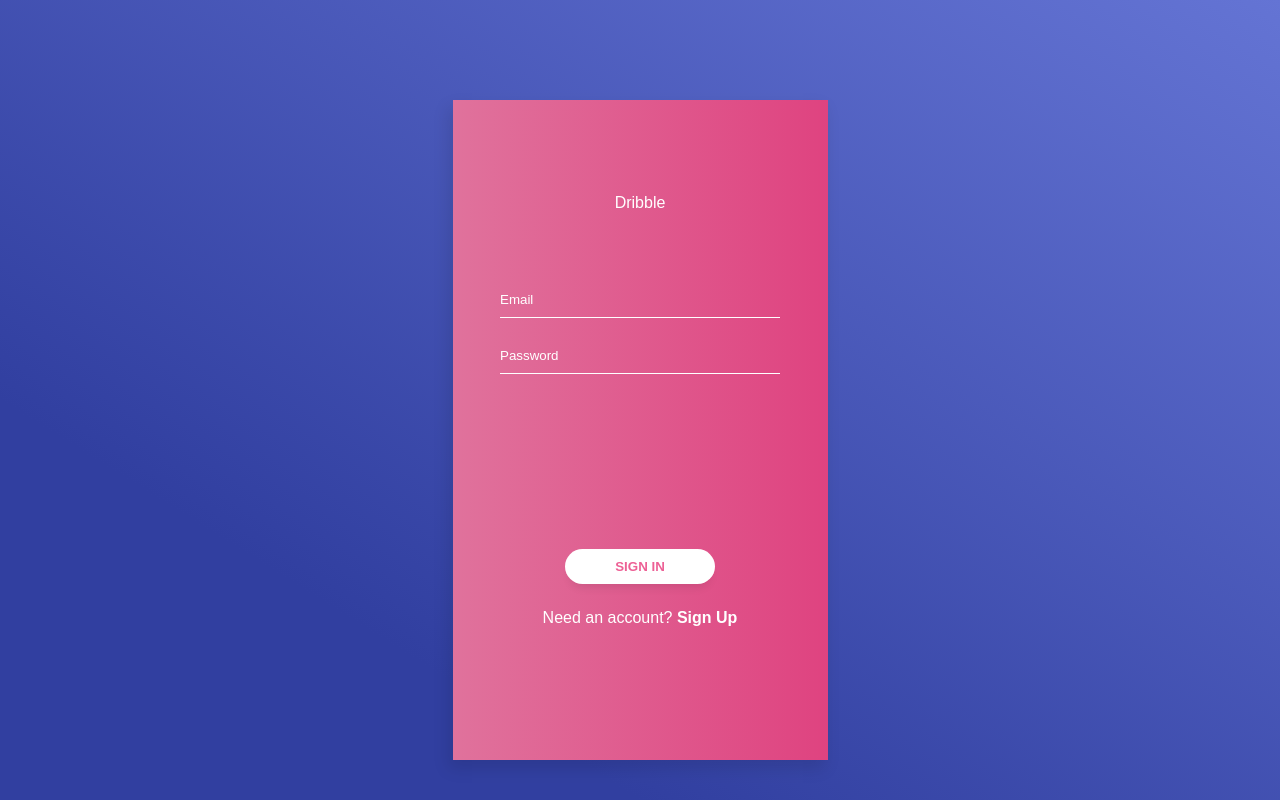
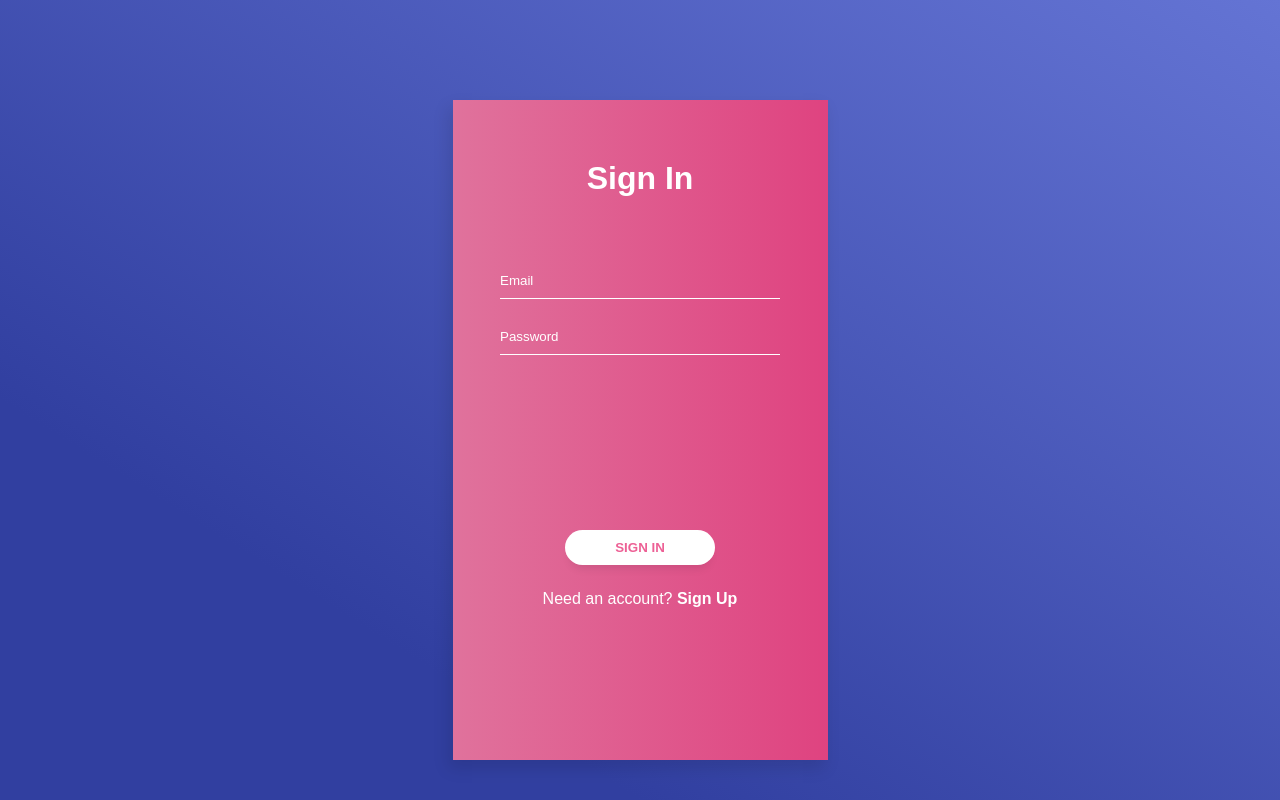
Before and after one commit to MatthieuNadeau96/Basic-Signup-Form, a React (Create React App) app: page / in a window 1280 px wide. Built offline with nearby package versions, Linux system fonts and the light colour scheme.

Commit message:
added a title component

```diff
--- a/src/App.css
+++ b/src/App.css
@@ -7,7 +7,7 @@
 }
 
 .title {
-  margin-top: 25%;
+  margin-top: 15%;
 }
 
 
@@ -27,10 +27,11 @@
 }
 
 form {
+  margin: 0 auto;
+  margin-top: 15%;
   display: flex;
   flex-direction: column;
   width: 80%;
-  margin: 0 auto;
 }
 
 input {
--- a/src/App.js
+++ b/src/App.js
@@ -11,7 +11,6 @@
     return (
       <div className="App">
         <div className="container">
-          <div className="title">Dribble</div>
           <Route exact path='/' component={SignIn} />
           <Route path='/sign-up' component={SignUp} />
         </div>
--- a/src/components/Forms/SignIn.jsx
+++ b/src/components/Forms/SignIn.jsx
@@ -1,9 +1,11 @@
 import React from 'react';
 
+import Title from '../Title';
 import Button from '../Button';
 
 const Form = (props) => (
   <div className="signInContainer">
+    <Title title="Sign In"/>
     <form>
       <input className="email" placeholder="Email" name="email" required/>
       <input className="password" placeholder="Password" type="password" required/>
--- a/src/components/Forms/SignUp.jsx
+++ b/src/components/Forms/SignUp.jsx
@@ -1,9 +1,11 @@
 import React from 'react';
 
+import Title from '../Title';
 import Button from '../Button';
 
 const SignUp = (props) => (
   <div className="signUpContainer">
+    <Title title="Sign Up"/>
     <form>
       <input className="userName" placeholder="Username" type="text" required/>
       <input className="email" placeholder="Email" name="email" required/>
--- /dev/null
+++ b/src/components/Title.jsx
@@ -0,0 +1,7 @@
+import React from 'react';
+
+const Title = (props) => (
+  <h1 className="title">{props.title}</h1>
+);
+
+export default Title;
```
